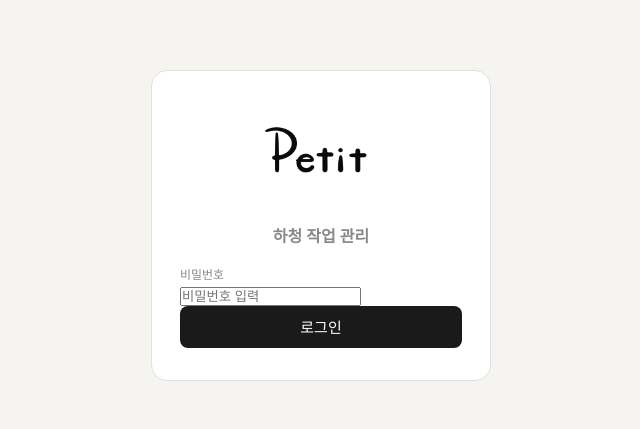
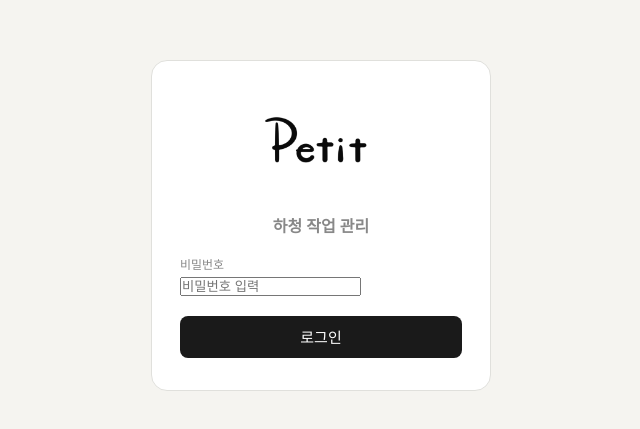
Before and after one commit to jungtaeshik-collab/petit-subcon, a React (Vite) app: page / in a window 1280 px wide. Shown: the part 175-604 px from the top of the page, without its empty margins (319-959 px from the left). Built offline with nearby package versions, Linux system fonts and the light colour scheme.

Commit message:
Update App.jsx

```diff
--- a/src/App.jsx
+++ b/src/App.jsx
@@ -194,10 +194,10 @@ export default function App() {
         <img src={LOGO} alt="Petit" style={S.loginLogo}/>
         <h2 style={S.loginTitle}>하청 작업 관리</h2>
         <label style={S.lbl}>비밀번호</label>
-        <input style={S.pwInp} type="password" placeholder="비밀번호 입력"
+        <input style={{...S.pwInp, marginBottom:16}} type="password" placeholder="비밀번호 입력"
           value={pw} onChange={e=>{setPw(e.target.value);setPwErr(false);}}
           onKeyDown={e=>e.key==="Enter"&&doLogin()}/>
-        <button style={S.loginBtn} onClick={doLogin}>로그인</button>
+        <button style={{...S.loginBtn, marginTop:4}} onClick={doLogin}>로그인</button>
         {pwErr && <p style={S.loginErr}>비밀번호가 올바르지 않습니다.</p>}
       </div>
     </div>
```
